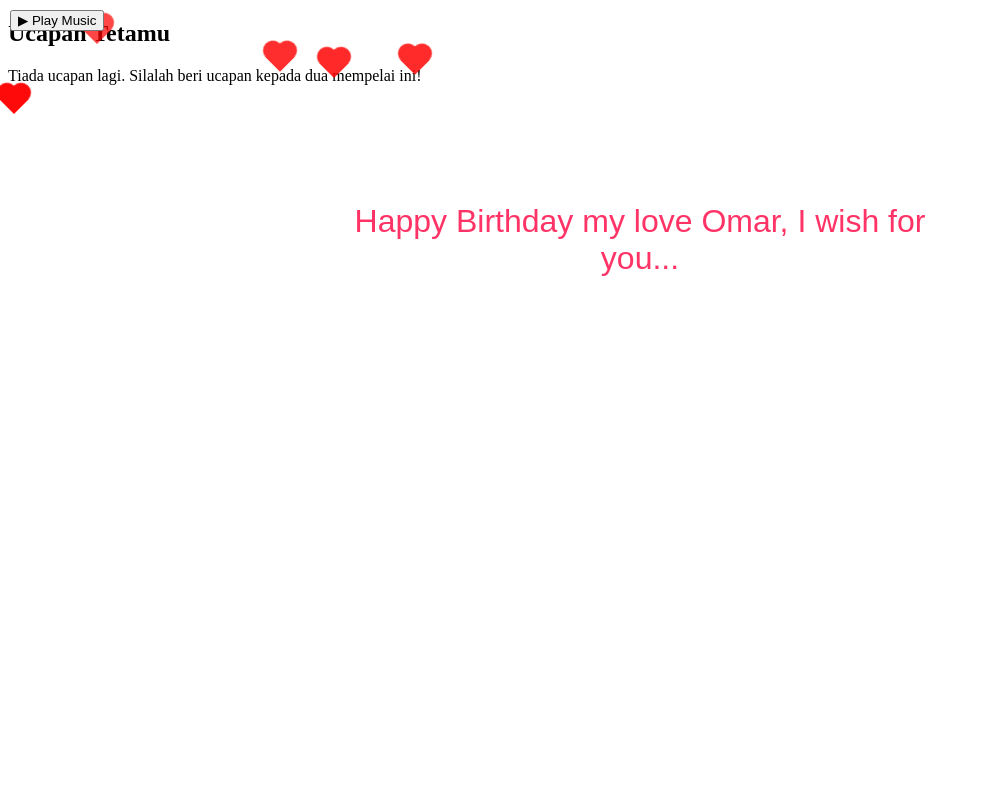
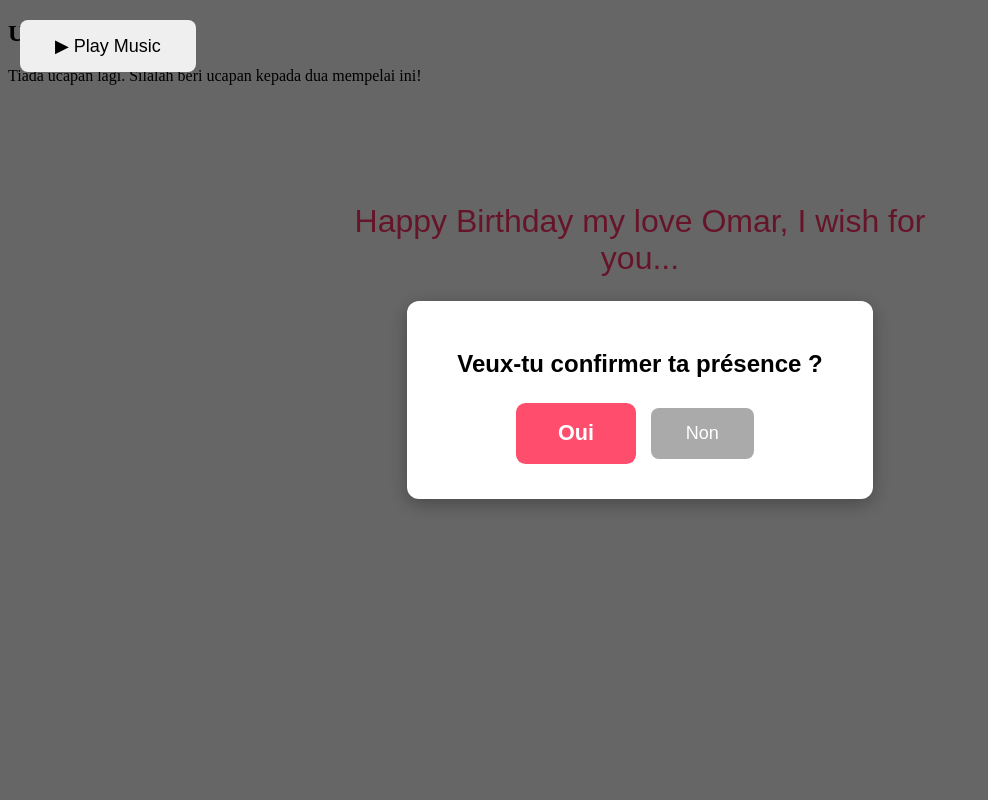
Before and after one commit to zineb-zul/card, a PHP site: page / in a window 1280 px wide. Shown: the whole page, without its empty margins (0-988 px from the left). Run offline with PHP 8.4, Linux system fonts and the light colour scheme; data that the repository does not hold is empty.

Commit message:
Update index.php

```diff
--- a/index.php
+++ b/index.php
@@ -141,26 +141,89 @@ if (mysqli_num_rows($query2) == 0) {
     </section>
 
     <!-- JS -->
-    <script>
-        // Lecture audio
-        const audio = document.getElementById('romantic-audio');
-        const playBtn = document.getElementById('play-audio');
-        playBtn.addEventListener('click', () => {
-            audio.play();
-            playBtn.style.display = 'none';
-        });
+    <!-- Popup Confirmation -->
+<div id="popup" class="popup">
+    <div class="popup-content">
+        <h2>Veux-tu confirmer ta présence ?</h2>
+        <div class="buttons">
+            <button id="oui-btn">Oui</button>
+            <button id="non-btn">Non</button>
+        </div>
+    </div>
+</div>
 
-        // Animation coeurs
-        function createHeart() {
-            const heart = document.createElement('div');
-            heart.classList.add('heart');
-            heart.style.left = Math.random() * window.innerWidth + 'px';
-            heart.style.animationDuration = (2 + Math.random() * 2) + 's';
-            document.body.appendChild(heart);
-            setTimeout(() => heart.remove(), 3000);
-        }
+<style>
+/* Popup background */
+.popup {
+    position: fixed;
+    top:0; left:0; right:0; bottom:0;
+    background: rgba(0,0,0,0.6);
+    display: flex;
+    justify-content: center;
+    align-items: center;
+    z-index: 9999;
+}
 
-        setInterval(createHeart, 300);
-    </script>
+/* Popup box */
+.popup-content {
+    background: #fff;
+    padding: 30px 50px;
+    border-radius: 12px;
+    text-align: center;
+    font-family: sans-serif;
+    box-shadow: 0 5px 20px rgba(0,0,0,0.3);
+}
+
+/* Buttons */
+.buttons {
+    margin-top: 20px;
+}
+
+button {
+    padding: 15px 35px;
+    margin: 10px;
+    font-size: 18px;
+    border: none;
+    border-radius: 8px;
+    cursor: pointer;
+    transition: all 0.3s;
+}
+
+/* Oui button bigger and highlighted */
+#oui-btn {
+    background-color: #ff4d6d;
+    color: #fff;
+    font-weight: bold;
+    transform: scale(1.2);
+}
+
+/* Non button style */
+#non-btn {
+    background-color: #aaa;
+    color: #fff;
+    position: relative;
+}
+
+/* Non button escape animation */
+</style>
+
+<script>
+// Non button se déplace si on essaie de cliquer dessus
+const nonBtn = document.getElementById('non-btn');
+nonBtn.addEventListener('mouseenter', () => {
+    const x = Math.random() * 150 - 75; // se déplace horizontal
+    const y = Math.random() * 50 - 25;  // se déplace vertical
+    nonBtn.style.transform = `translate(${x}px, ${y}px)`;
+});
+
+// Oui button click
+const ouiBtn = document.getElementById('oui-btn');
+ouiBtn.addEventListener('click', () => {
+    if(confirm("Es-tu sûr de vouloir cliquer sur Oui ?")) {
+        alert("Merci d'avoir confirmé ta présence ! ❤️");
+        document.getElementById('popup').style.display = 'none';
+    }
+});
+</script>
 </body>
 </html>
```
